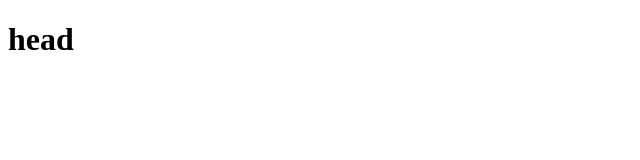
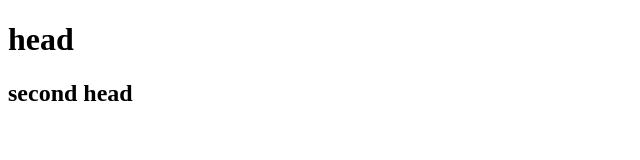
Before and after one commit to Hrihorii888/ford, a plain HTML site: page index.html in a window 1280 px wide. Shown: the whole page, without its empty margins (0-640 px from the left). Drawn offline with Linux system fonts and the light colour scheme.

Commit message:
second head

```diff
--- a/index.html
+++ b/index.html
@@ -7,5 +7,6 @@
   </head>
   <body>
     <h1>head</h1>
+    <h2>second head</h2>
   </body>
 </html>
```
